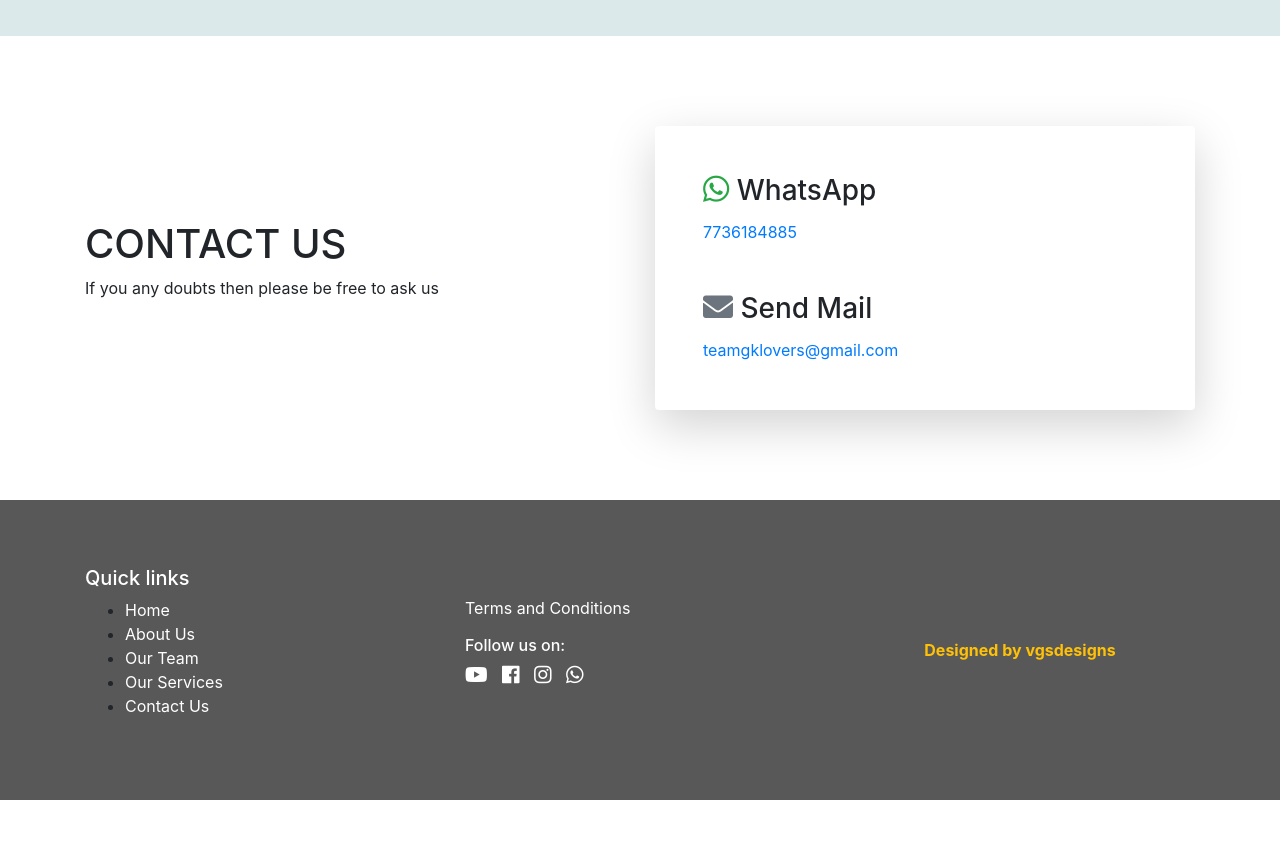
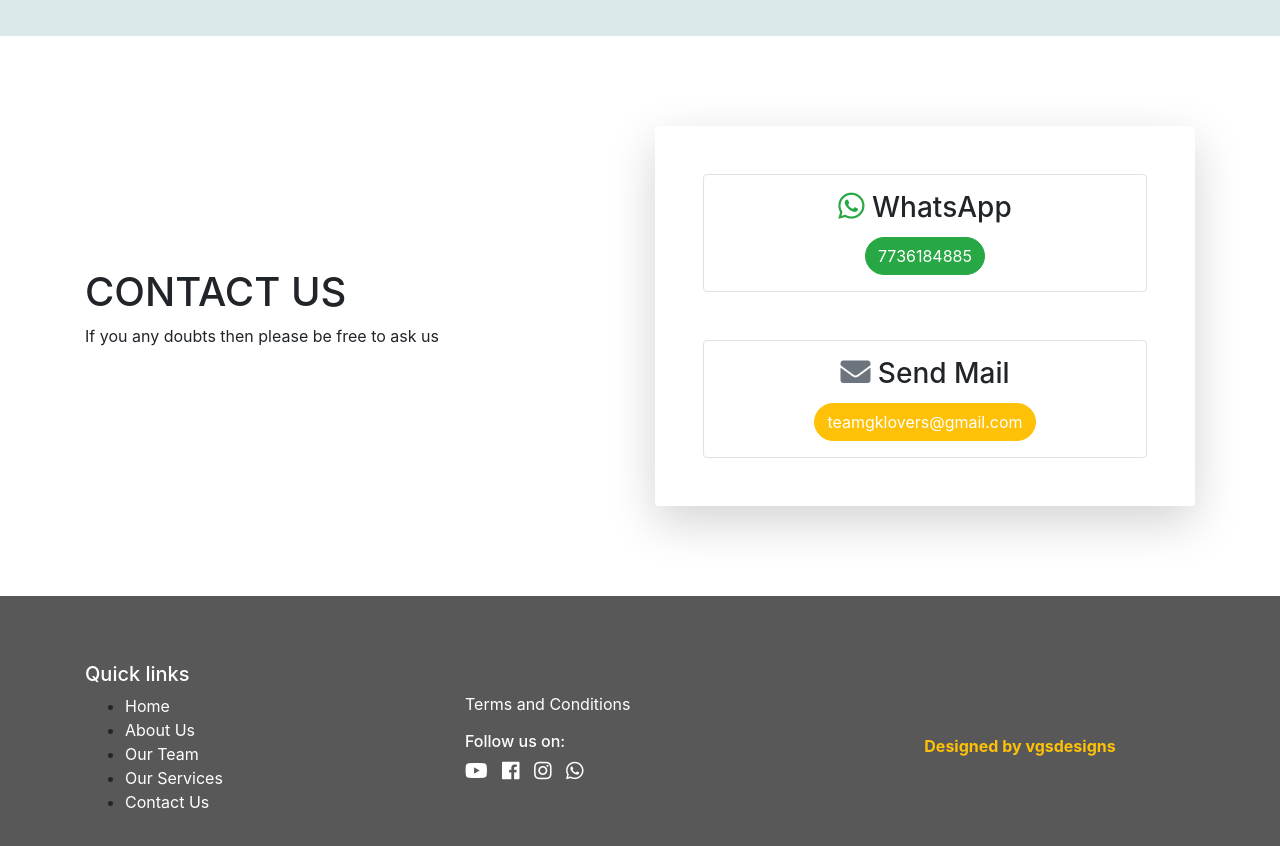
Before and after one commit to vishgs/gk-lovers, a plain HTML site: page index.html in a window 1280 px wide. Shown: the part 3180-4026 px from the top of the page. Before the commit the page ends 3980 px from the top, so only its background shows below. Drawn offline with nearby package versions, Linux system fonts and the light colour scheme.

Commit message:
final design

```diff
--- a/index.html
+++ b/index.html
@@ -196,17 +196,17 @@
                     </div>
                 </div>
                 <div class="col-md-6 my-auto">
-                    <div class="contact-info shadow-lg p-5 bg-white rounded">
-                        <div>
+                    <div class="contact-info shadow-lg p-5 bg-white rounded text-center">
+                        <div class="border rounded p-3">
                             <h3><em style="font-size: 30px;" class="fab fa-whatsapp text-success mb-2"></em> WhatsApp
                             </h3>
-                            <a style="text-decoration: none;" href="tel:+917736184885">7736184885</a>
+                            <a class="btn btn-success" style="text-decoration: none;" href="tel:+917736184885">7736184885</a>
                         </div>
 
-                        <div class="mt-5">
+                        <div class="mt-5 border rounded p-3">
                             <h3><em style="font-size: 30px;" class="fas fa-envelope text-secondary mb-2"></em> Send Mail
                             </h3>
-                            <a style="text-decoration: none;"
+                            <a class="btn btn-warning" style="text-decoration: none; color: white;"
                                 href="mailto:teamgklovers@gmail.com">teamgklovers@gmail.com</a>
                         </div>
 
```
